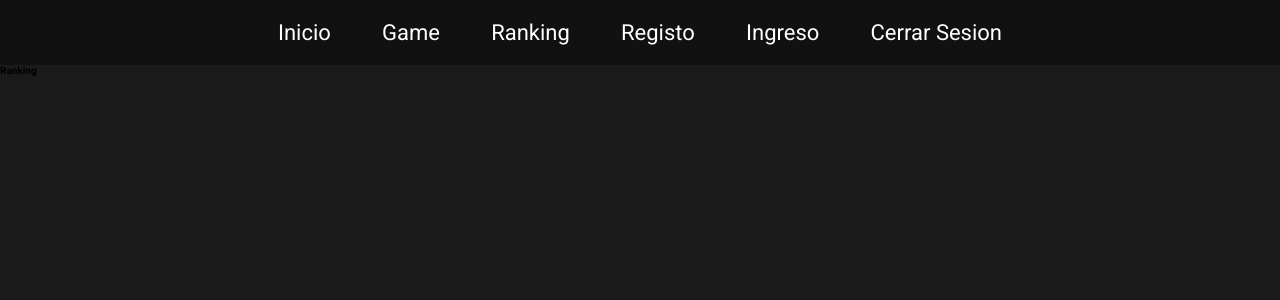
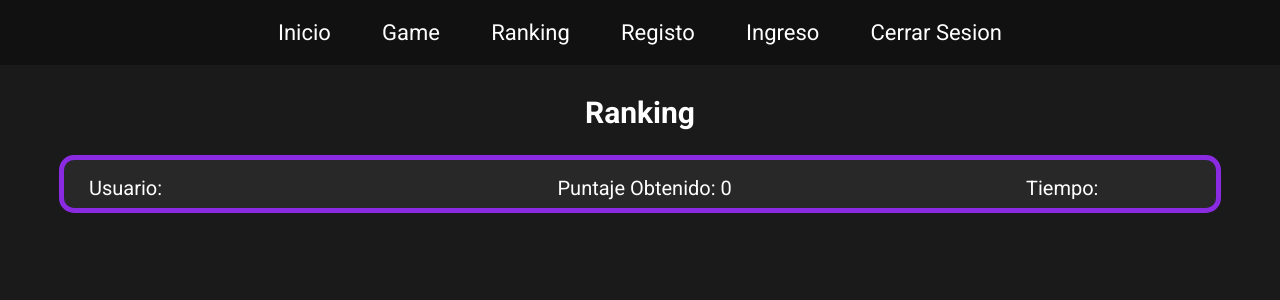
Before and after one commit to N-Ignacio-Bouffanais/trivia-vue-ts, a Vue app: page /ranking in a window 1280 px wide. Shown: the top 300 px of the page. Built offline with nearby package versions, Linux system fonts and the light colour scheme; no server answers; sample sign-in values are in the browser's storage.

Commit message:
update ranking, and counter.store.points and function finish and button finish with if conditional

```diff
--- a/src/components/Alternatives.vue
+++ b/src/components/Alternatives.vue
@@ -1,7 +1,7 @@
 <script lang="ts">
 </script>
 <script lang="ts" setup>
-import { ref, onMounted, watch } from "vue";
+import { ref, watch } from "vue";
 import { useCounterStore } from "../stores/counter";
 const counterStore = useCounterStore();
 
@@ -14,39 +14,45 @@ const props = defineProps<{
   alt_four: string;
 }>();
 
+
+
 let picked = ref("");
 let valor = ref("");
+let correct = ref(false);
 
-watch(valor,()=>{
-  if(valor.value == props.answer){
-    console.log("Correcto")
+watch(valor, () => {
+  if (valor.value == props.answer) {
+    // correct.value = true;
+    counterStore.alt_correct = true;
+    console.log(counterStore.alt_correct)
+  } else {
+    // correct.value = false;
+    counterStore.alt_correct = false;
+    console.log(counterStore.alt_correct)
   }
 })
-
 
 </script>
 <template>
   <div>
-    <!-- {{props.answer}}
-    {{valor}}-->
     <p>
-      <input @click="() => valor = props.alt_one" type="radio" id="one" value="One" v-model="picked"/>
+      <input @click="() => valor = props.alt_one" type="radio" id="one" value="One" v-model="picked" />
       <label for="one">{{ props.alt_one }}</label>
     </p>
     <p>
-      <input @click="()=>valor = props.alt_two" type="radio" id="two" value="Two" v-model="picked"/>
+      <input @click="() => valor = props.alt_two" type="radio" id="two" value="Two" v-model="picked" />
       <label for="two">{{ props.alt_two }}</label>
     </p>
     <p>
-      <input @click="()=>valor = props.alt_thee" type="radio" id="three" value="Three" v-model="picked"/>
+      <input @click="() => valor = props.alt_thee" type="radio" id="three" value="Three" v-model="picked" />
       <label for="three">{{ props.alt_thee }}</label>
     </p>
     <p>
-      <input @click="()=>valor = props.alt_four" type="radio" id="four" value="four" v-model="picked"/>
+      <input @click="() => valor = props.alt_four" type="radio" id="four" value="four" v-model="picked" />
       <label for="four">{{ props.alt_four }}</label>
     </p>
     <p>
-      <input @click="()=>valor = props.alt_five" type="radio" id="five" value="five" v-model="picked"/>
+      <input @click="() => valor = props.alt_five" type="radio" id="five" value="five" v-model="picked" />
       <label for="five">{{ props.alt_five }}</label>
     </p>
   </div>
--- a/src/components/ArrowsBtn.vue
+++ b/src/components/ArrowsBtn.vue
@@ -1,31 +1,43 @@
 <script lang="ts" setup>
+import { useRouter } from "vue-router";
 import { useCounterStore } from "../stores/counter";
 
 const counterStore = useCounterStore();
+const router = useRouter();
+
+const Finish = () => {
+    router.push('/ranking')
+}
 
 </script>
 <template>
     <div class="arrows">
-        <button  v-show="counterStore.counter > 1" class="btn short back" @click="
+        <button v-show="counterStore.counter > 1" class="btn short back" @click="
             () => {
                 if (counterStore.counter > 1) {
                     counterStore.decrementBy(1);
-                    counterStore.reset_pick();
                 }
             }
         ">
             ◀
         </button>
         <button v-show="counterStore.counter < 10" class="btn short next" @click="
-    () => {
-        if (counterStore.counter < 10) {
-            counterStore.incrementBy(1);
-            counterStore.reset_pick();
-        }
-    }
+            () => {
+                if (counterStore.counter < 10) {
+                    counterStore.incrementBy(1);
+                    if (counterStore.alt_correct === true) {
+                        counterStore.incrementPoint(1);
+                    }
+                }
+            }
         ">
             ►
         </button>
+        <button v-show="counterStore.counter == 10" class="btn finalizar" @click="() => {
+            if (counterStore.counter == 10) {
+                Finish()
+            }
+        }">Listo</button>
     </div>
 </template>
 <style lang="scss">
@@ -55,5 +67,13 @@ const counterStore = useCounterStore();
     .btn {
         color: white;
     }
+
+    .finalizar {
+        width: 12rem;
+        background-color: #00e676;
+        border-radius: 0.8rem;
+        height: 4.8rem;
+        font-size: 2rem;
+    }
 }
 </style>
--- /dev/null
+++ b/src/components/Banner.vue
@@ -0,0 +1,29 @@
+<script lang="ts" setup>
+import { useCounterStore } from "../stores/counter";
+const counterStore = useCounterStore();
+</script>
+<template>
+    <div class="banner">
+        <p>Usuario:</p>
+        <p>Puntaje Obtenido: {{ counterStore.points }}</p>
+        <p>Tiempo: </p>
+    </div>
+</template>
+<style lang="scss">
+.banner{
+        display: flex;
+        flex-wrap: wrap;
+        justify-content: space-between;
+        border-radius: 1rem;
+        outline: blueviolet solid 0.5rem;
+        background-color: rgb(41, 40, 40);
+        padding: 0.8rem 1rem;
+        p{
+            font-size: 2rem;
+            margin: 0.8rem 0 0 1.5rem;
+            color: white;
+            width: 18rem;
+            text-align: start;
+        }
+    }
+</style>
--- a/src/stores/counter.ts
+++ b/src/stores/counter.ts
@@ -3,8 +3,8 @@ import { defineStore } from "pinia";
 export const useCounterStore = defineStore("counter", {
   state: () => ({
     counter: 1,
-    picked: '',
     points: 0,
+    alt_correct : false,
   }),
   actions: {
     incrementBy(value: number) {
@@ -16,9 +16,6 @@ export const useCounterStore = defineStore("counter", {
     reset(){
       this.counter = 1
     },
-    reset_pick(){
-      this.picked = ''
-    },
     incrementPoint(value: number){
       this.points+= value
     },
--- a/src/views/RankingView.vue
+++ b/src/views/RankingView.vue
@@ -1,7 +1,22 @@
 <script lang="ts" setup>
+import { defineAsyncComponent } from 'vue';
+
+const Banner = defineAsyncComponent(() => import('../components/Banner.vue'))
 </script>
 <template>
-    <h1>Ranking</h1>
+    <div class="container">
+        <h1>Ranking</h1>
+        <Banner />
+    </div>
 </template>
 <style lang="scss">
+.container{
+    margin: 0 5vw;
+    h1{
+        margin: 3rem auto;
+        font-size: 3rem;
+        color: white;
+        text-align: center;
+    }
+}
 </style>
```
